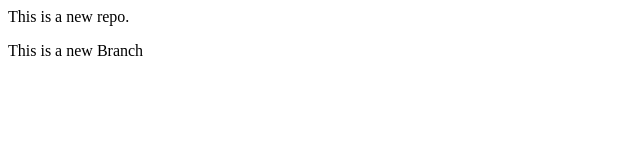
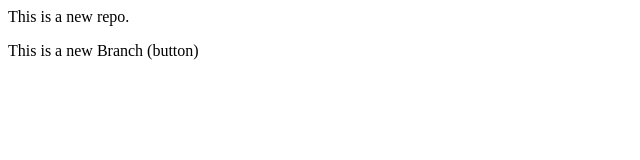
Before and after one commit to sunjay77-bit/The-Git-starter, a plain HTML site: page index.html in a window 1280 px wide. Shown: the full height of the page, 0-640 px from the left. Drawn offline with Linux system fonts and the light colour scheme.

```diff
--- a/index.html
+++ b/index.html
@@ -1,3 +1,3 @@
 <p>This is a new repo.</p>
-<p> This is a new Branch
+<p> This is a new Branch (button)
 </p>
```
